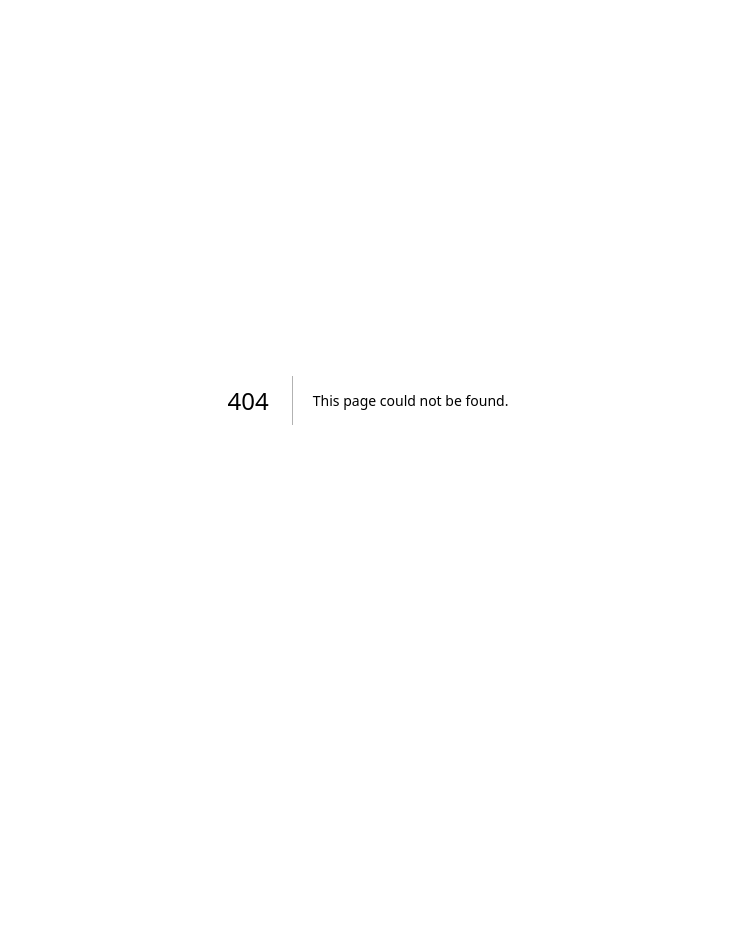
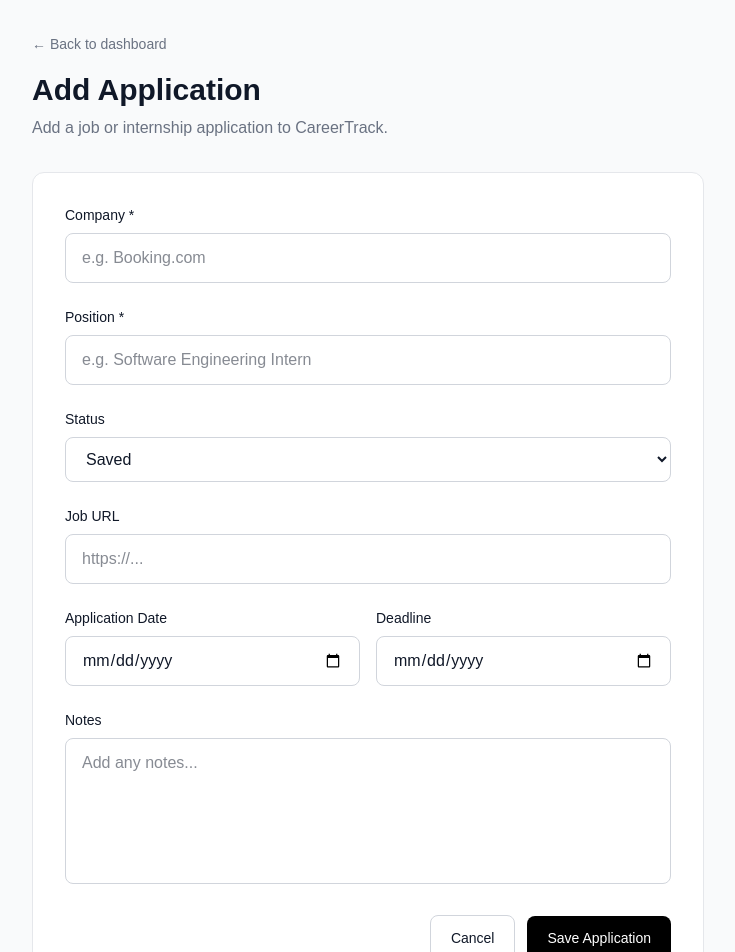
Before and after one commit to hikmetalpcanova/careertrack, a Next.js app: page /applications/new in a window 1280 px wide. Before the commit this address had no page. Shown: the top 952 px of the page, without its empty margins (272-1007 px from the left). Before the commit the page ends 800 px from the top, so only its background shows below. Built offline with nearby package versions, Linux system fonts and the light colour scheme.

Commit message:
feat: add application creation flow

```diff
--- /dev/null
+++ b/app/api/applications/route.ts
@@ -0,0 +1,108 @@
+import prisma from "@/lib/prisma";
+import { ApplicationStatus } from "@/generated/prisma/enums";
+import { NextResponse } from "next/server";
+
+const validStatuses = new Set<string>(Object.values(ApplicationStatus));
+
+export async function POST(request: Request) {
+  try {
+    const body = await request.json();
+
+    const {
+      company,
+      position,
+      status,
+      jobUrl,
+      appliedAt,
+      deadline,
+      notes,
+    } = body;
+
+    if (
+      typeof company !== "string" ||
+      !company.trim() ||
+      typeof position !== "string" ||
+      !position.trim()
+    ) {
+      return NextResponse.json(
+        { error: "Company and position are required." },
+        { status: 400 },
+      );
+    }
+
+    const normalizedStatus =
+      typeof status === "string" && status ? status : "SAVED";
+
+    if (!validStatuses.has(normalizedStatus)) {
+      return NextResponse.json(
+        { error: "Invalid application status." },
+        { status: 400 },
+      );
+    }
+
+    let normalizedJobUrl: string | null = null;
+
+    if (typeof jobUrl === "string" && jobUrl.trim()) {
+      try {
+        const url = new URL(jobUrl.trim());
+
+        if (!["http:", "https:"].includes(url.protocol)) {
+          throw new Error("Invalid protocol");
+        }
+
+        normalizedJobUrl = url.toString();
+      } catch {
+        return NextResponse.json(
+          { error: "Job URL must be a valid HTTP or HTTPS URL." },
+          { status: 400 },
+        );
+      }
+    }
+
+    const parsedAppliedAt =
+      typeof appliedAt === "string" && appliedAt
+        ? new Date(appliedAt)
+        : null;
+
+    const parsedDeadline =
+      typeof deadline === "string" && deadline
+        ? new Date(deadline)
+        : null;
+
+    if (
+      (parsedAppliedAt && Number.isNaN(parsedAppliedAt.getTime())) ||
+      (parsedDeadline && Number.isNaN(parsedDeadline.getTime()))
+    ) {
+      return NextResponse.json(
+        { error: "Invalid date." },
+        { status: 400 },
+      );
+    }
+
+    const application = await prisma.application.create({
+      data: {
+        company: company.trim(),
+        position: position.trim(),
+        status: normalizedStatus as ApplicationStatus,
+        jobUrl: normalizedJobUrl,
+        appliedAt: parsedAppliedAt,
+        deadline: parsedDeadline,
+        notes:
+          typeof notes === "string" && notes.trim()
+            ? notes.trim()
+            : null,
+      },
+    });
+
+    return NextResponse.json(application, {
+      status: 201,
+    });
+  } catch (error) {
+    console.error("Failed to create application:", error);
+
+    return NextResponse.json(
+      { error: "Failed to create application." },
+      { status: 500 },
+    );
+  }
+}
--- /dev/null
+++ b/app/applications/new/page.tsx
@@ -0,0 +1,234 @@
+"use client";
+
+import Link from "next/link";
+import { useRouter } from "next/navigation";
+import { FormEvent, useState } from "react";
+
+export default function NewApplicationPage() {
+  const router = useRouter();
+
+  const [isSubmitting, setIsSubmitting] = useState(false);
+  const [error, setError] = useState("");
+
+  async function handleSubmit(event: FormEvent<HTMLFormElement>) {
+    event.preventDefault();
+
+    setIsSubmitting(true);
+    setError("");
+
+    const formData = new FormData(event.currentTarget);
+
+    const data = {
+      company: formData.get("company"),
+      position: formData.get("position"),
+      status: formData.get("status"),
+      jobUrl: formData.get("jobUrl"),
+      appliedAt: formData.get("appliedAt"),
+      deadline: formData.get("deadline"),
+      notes: formData.get("notes"),
+    };
+
+    try {
+      const response = await fetch("/api/applications", {
+        method: "POST",
+        headers: {
+          "Content-Type": "application/json",
+        },
+        body: JSON.stringify(data),
+      });
+
+      if (!response.ok) {
+        const result = await response.json();
+        throw new Error(result.error || "Failed to create application.");
+      }
+
+      router.push("/");
+      router.refresh();
+    } catch (error) {
+      setError(
+        error instanceof Error
+          ? error.message
+          : "Something went wrong.",
+      );
+    } finally {
+      setIsSubmitting(false);
+    }
+  }
+
+  return (
+    <main className="min-h-screen bg-gray-50 p-8 text-gray-900">
+      <div className="mx-auto max-w-2xl">
+        <div className="mb-8">
+          <Link
+            href="/"
+            className="text-sm text-gray-500 hover:text-gray-900"
+          >
+            ← Back to dashboard
+          </Link>
+
+          <h1 className="mt-4 text-3xl font-bold">
+            Add Application
+          </h1>
+
+          <p className="mt-2 text-gray-500">
+            Add a job or internship application to CareerTrack.
+          </p>
+        </div>
+
+        <form
+          onSubmit={handleSubmit}
+          className="space-y-6 rounded-xl border border-gray-200 bg-white p-8"
+        >
+          <div>
+            <label
+              htmlFor="company"
+              className="mb-2 block text-sm font-medium"
+            >
+              Company *
+            </label>
+
+            <input
+              id="company"
+              name="company"
+              type="text"
+              required
+              placeholder="e.g. Booking.com"
+              className="w-full rounded-lg border border-gray-300 px-4 py-3 outline-none focus:border-gray-900"
+            />
+          </div>
+
+          <div>
+            <label
+              htmlFor="position"
+              className="mb-2 block text-sm font-medium"
+            >
+              Position *
+            </label>
+
+            <input
+              id="position"
+              name="position"
+              type="text"
+              required
+              placeholder="e.g. Software Engineering Intern"
+              className="w-full rounded-lg border border-gray-300 px-4 py-3 outline-none focus:border-gray-900"
+            />
+          </div>
+
+          <div>
+            <label
+              htmlFor="status"
+              className="mb-2 block text-sm font-medium"
+            >
+              Status
+            </label>
+
+            <select
+              id="status"
+              name="status"
+              defaultValue="SAVED"
+              className="w-full rounded-lg border border-gray-300 px-4 py-3 outline-none focus:border-gray-900"
+            >
+              <option value="SAVED">Saved</option>
+              <option value="APPLIED">Applied</option>
+              <option value="INTERVIEW">Interview</option>
+              <option value="OFFER">Offer</option>
+              <option value="REJECTED">Rejected</option>
+            </select>
+          </div>
+
+          <div>
+            <label
+              htmlFor="jobUrl"
+              className="mb-2 block text-sm font-medium"
+            >
+              Job URL
+            </label>
+
+            <input
+              id="jobUrl"
+              name="jobUrl"
+              type="url"
+              placeholder="https://..."
+              className="w-full rounded-lg border border-gray-300 px-4 py-3 outline-none focus:border-gray-900"
+            />
+          </div>
+
+          <div className="grid gap-4 md:grid-cols-2">
+            <div>
+              <label
+                htmlFor="appliedAt"
+                className="mb-2 block text-sm font-medium"
+              >
+                Application Date
+              </label>
+
+              <input
+                id="appliedAt"
+                name="appliedAt"
+                type="date"
+                className="w-full rounded-lg border border-gray-300 px-4 py-3 outline-none focus:border-gray-900"
+              />
+            </div>
+
+            <div>
+              <label
+                htmlFor="deadline"
+                className="mb-2 block text-sm font-medium"
+              >
+                Deadline
+              </label>
+
+              <input
+                id="deadline"
+                name="deadline"
+                type="date"
+                className="w-full rounded-lg border border-gray-300 px-4 py-3 outline-none focus:border-gray-900"
+              />
+            </div>
+          </div>
+
+          <div>
+            <label
+              htmlFor="notes"
+              className="mb-2 block text-sm font-medium"
+            >
+              Notes
+            </label>
+
+            <textarea
+              id="notes"
+              name="notes"
+              rows={5}
+              placeholder="Add any notes..."
+              className="w-full resize-none rounded-lg border border-gray-300 px-4 py-3 outline-none focus:border-gray-900"
+            />
+          </div>
+
+          {error && (
+            <p className="rounded-lg bg-red-50 p-3 text-sm text-red-700">
+              {error}
+            </p>
+          )}
+
+          <div className="flex items-center justify-end gap-3">
+            <Link
+              href="/"
+              className="rounded-lg border border-gray-300 px-5 py-3 text-sm font-medium"
+            >
+              Cancel
+            </Link>
+
+            <button
+              type="submit"
+              disabled={isSubmitting}
+              className="rounded-lg bg-black px-5 py-3 text-sm font-medium text-white disabled:cursor-not-allowed disabled:opacity-50"
+            >
+              {isSubmitting ? "Saving..." : "Save Application"}
+            </button>
+          </div>
+        </form>
+      </div>
+    </main>
+  );
+}
--- a/app/page.tsx
+++ b/app/page.tsx
@@ -1,4 +1,5 @@
 import prisma from "@/lib/prisma";
+import Link from "next/link";
 
 export const dynamic = "force-dynamic";
 
@@ -19,9 +20,12 @@ export default async function Home() {
             </p>
           </div>
 
-          <button className="rounded-lg bg-black px-5 py-3 text-sm font-medium text-white">
-            + Add Application
-          </button>
+          <Link
+  href="/applications/new"
+  className="rounded-lg bg-black px-5 py-3 text-sm font-medium text-white"
+>
+  + Add Application
+</Link>
         </header>
 
         <section className="mb-10 grid gap-4 md:grid-cols-4">
@@ -73,11 +77,14 @@ export default async function Home() {
                 <div className="text-right">
                   <p className="text-sm font-medium">{application.status}</p>
                   <p className="text-sm text-gray-400">
-  {application.createdAt.toLocaleDateString("en-GB", {
+  {(application.appliedAt ?? application.createdAt).toLocaleDateString(
+  "en-GB",
+  {
     day: "2-digit",
     month: "short",
     year: "numeric",
-  })}
+  },
+)}
 </p>
                 </div>
               </div>
```
